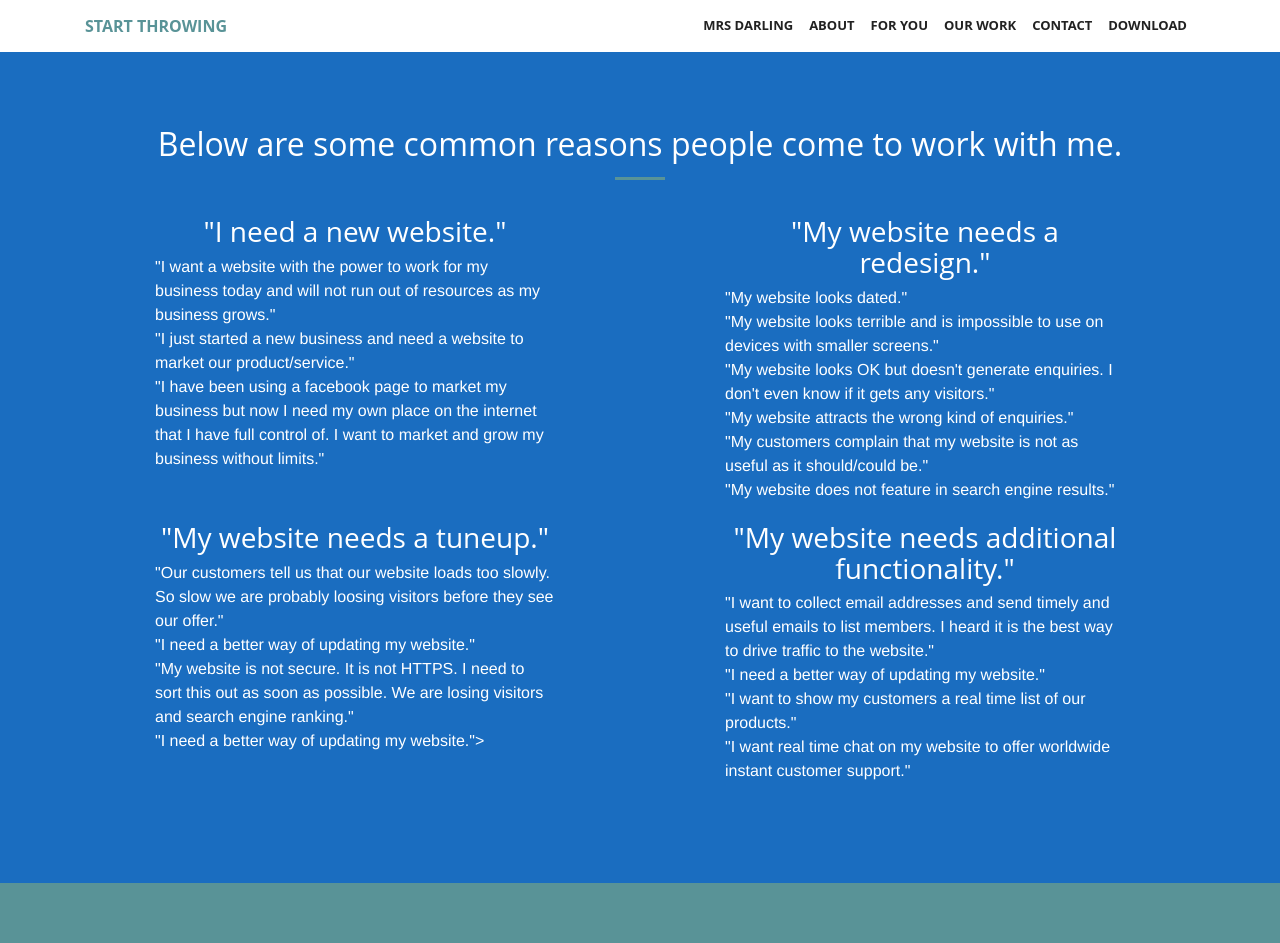
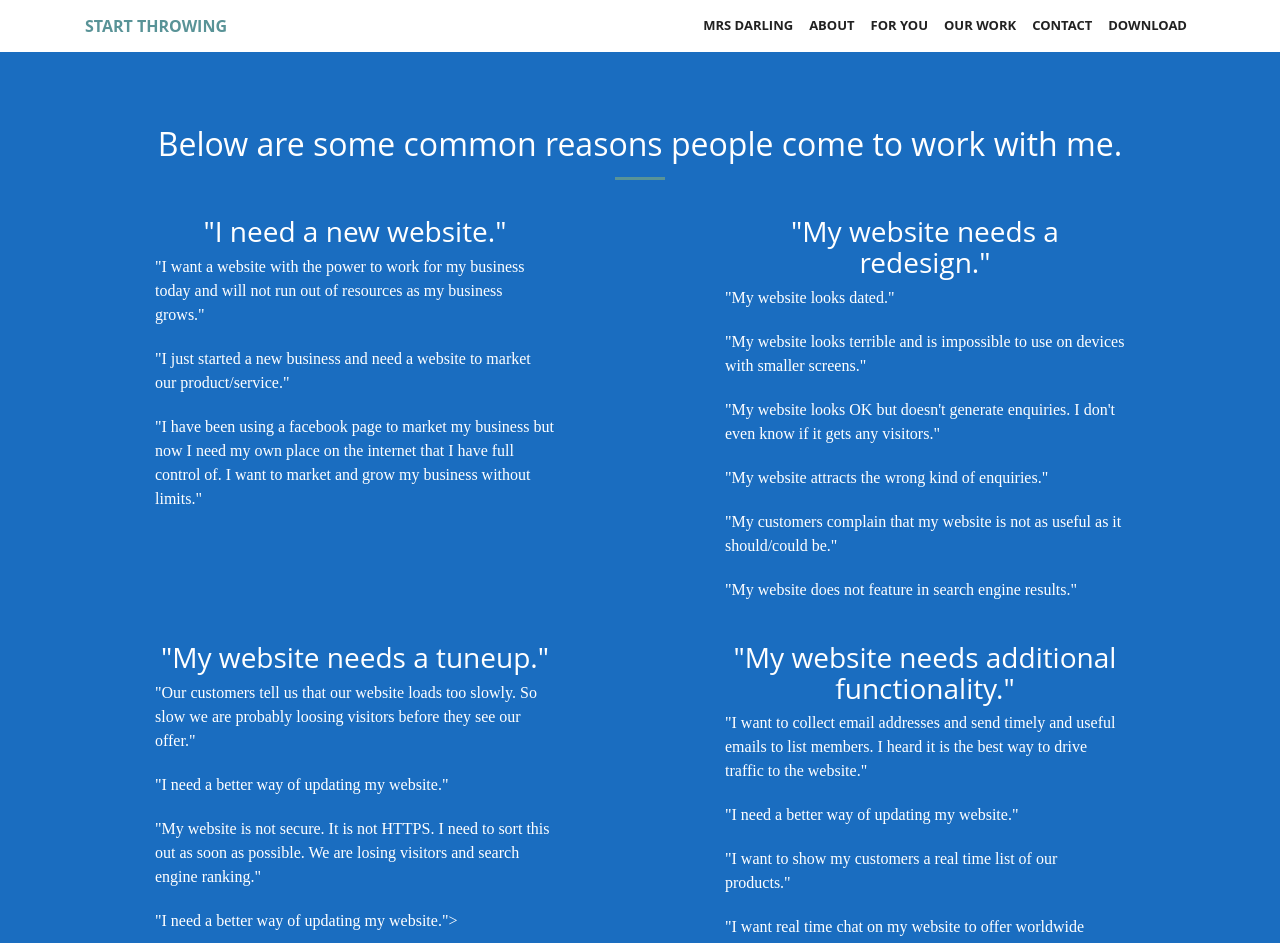
Before and after one commit to primertest-org/ADAADA, a Jekyll site: the page built from index.html, in a window 1280 px wide and 1400 px high, scrolled down 942 px. Shown: the top 943 px of the window. Built offline with Jekyll 4.4.1, drawn with Linux system fonts in a browser that asks for light colours; some web fonts are replaced; grey boxes are pictures that could not be loaded.

Commit message:
Update _services.scss

```diff
--- a/_sass/_services.scss
+++ b/_sass/_services.scss
@@ -10,6 +10,8 @@
     margin: 20px auto 0;
   }
   p {
-    margin-bottom: 0;
+    font-family: TimesNewRoman, Times New Roman, Times, Baskerville, Georgia, serif;
+    font-size: 16px;
+    margin-bottom: 12;
   }
 }
```
